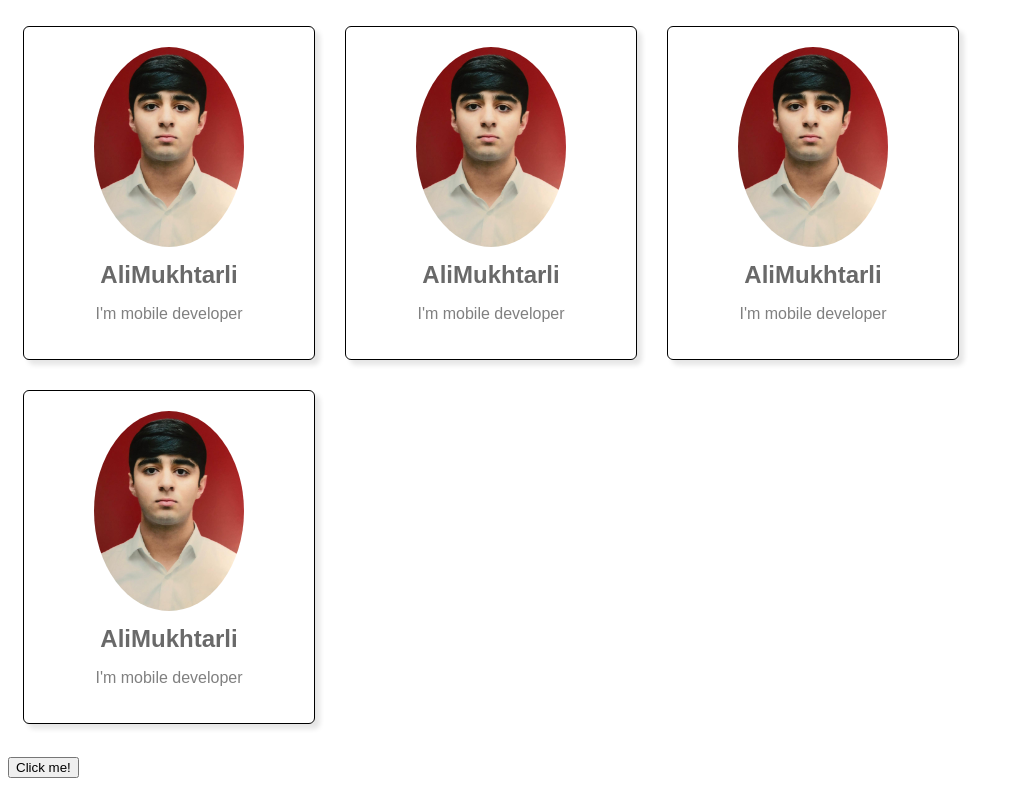
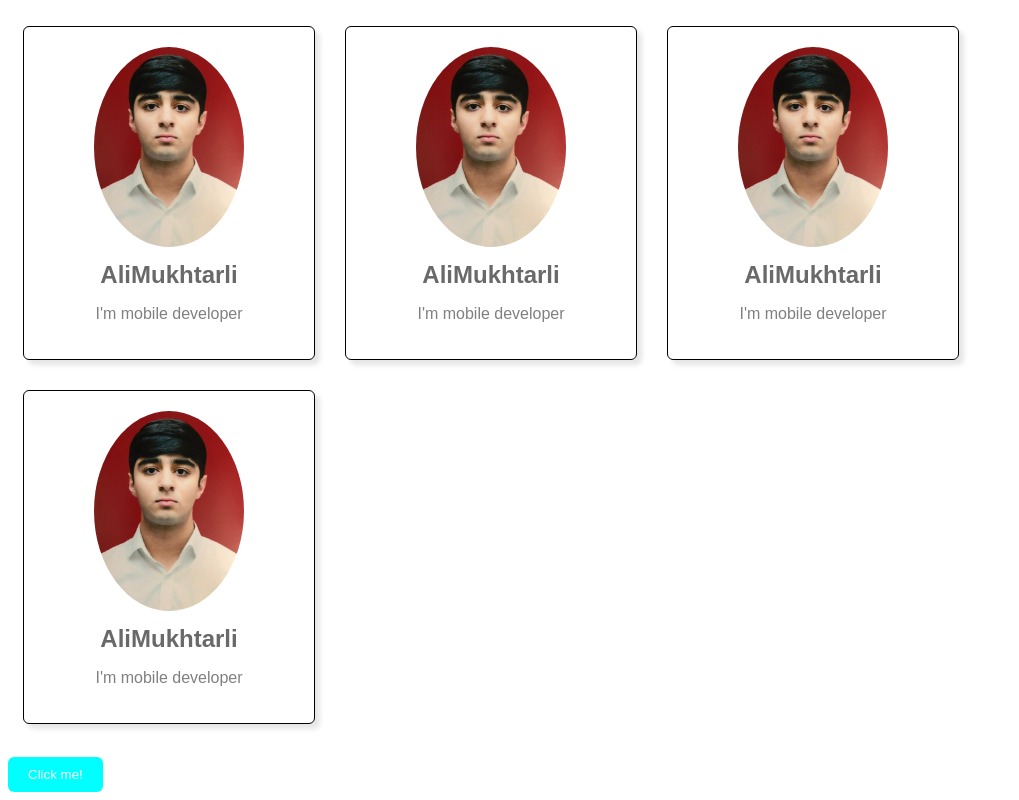
Before and after one commit to AliMukhtarli/learningReact, a React (Vite) app: page / in a window 1280 px wide. Shown: the part 279-1079 px from the top of the page, without its empty margins (0-1019 px from the left). Built offline with nearby package versions, Linux system fonts and the light colour scheme.

Commit message:
learning proces

```diff
--- a/src/index.css
+++ b/src/index.css
@@ -27,3 +27,12 @@
   font-family: Arial, Helvetica, sans-serif;
   color: gray;
 }
+
+.button{
+background-color: aqua;
+color: white;
+border-radius: 6px;
+border: none;
+cursor: pointer;
+padding: 10px 20px;
+}
```
